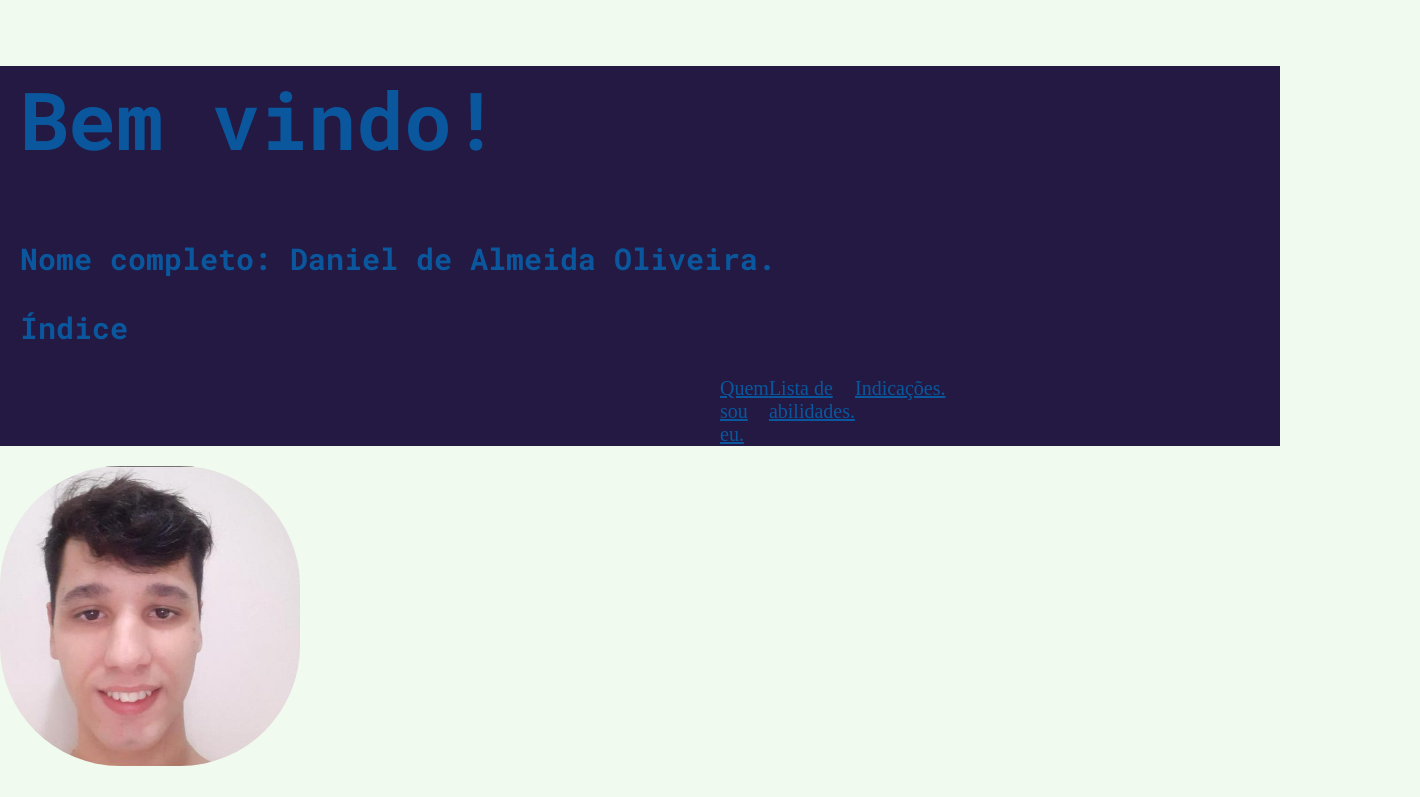
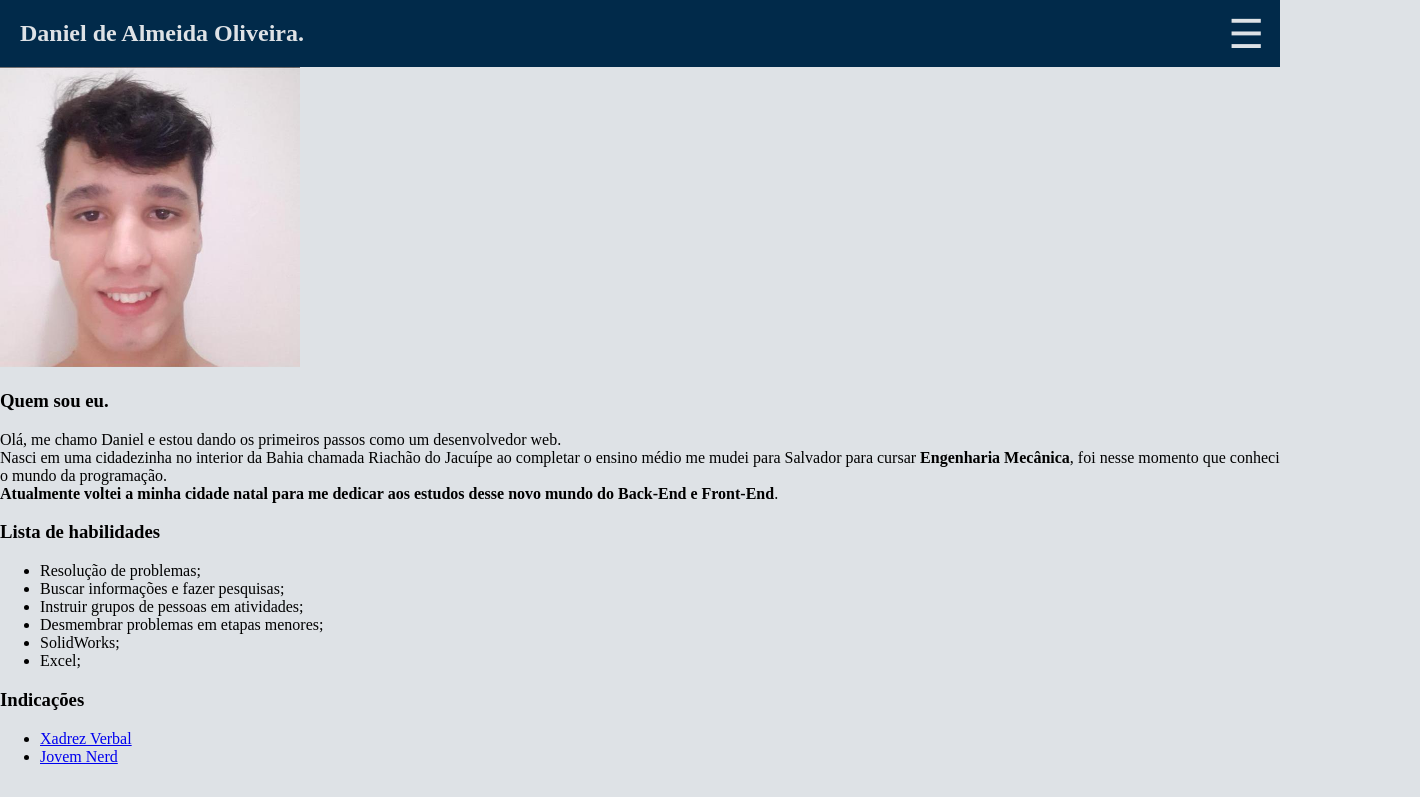
Before and after one commit to DanielOliveira1998/DanielOliveira1998.github.io, a plain HTML site: page index.html in a window 1280 px wide. Shown: the top 797 px of the page, 1420 px wide, since content can reach past the window. Drawn offline with Linux system fonts and the light colour scheme.

Commit message:
menu sanduiche layout pronto (falta configurar o focus do botão)

```diff
--- a/index.html
+++ b/index.html
@@ -15,21 +15,21 @@
 </head>
 <body>
     <nav> <!-- Menu: barra inicial e links de navegação -->
-        <div>
-            <h1>Bem vindo!</h1>
-            <h3 class="main-Part">Nome completo: Daniel de Almeida Oliveira.</h3>
-            <h3 class="main-Part">Índice</h3>
+        <div class="Logo">
+            <h1>Daniel de Almeida Oliveira.</h1>
         </div>
-        <ol id="menu">
+        <ol>
+            <li>Índice</li>
             <li><a href="#EU">Quem sou eu.</a></li>
-            <li><a href="#Abilidades">Lista de abilidades.</a></li>
+            <li><a href="#Habilidades">Lista de abilidades.</a></li>
             <li><a href="#Indicacoes">Indicações.</a></li>
         </ol>
+        <Button>&#9776;</Button>
     </nav>
-    <div> <!-- Introduçã: foto + apresentação -->
+    <div class="Intro"> <!-- Introduçã: foto + apresentação -->
         <img src="me.jpg" alt="Foto do rosto de Daniel de Almeida Oliveira" width="300px">
-        <h3 id="EU" class="main-Part">Quem sou eu.</h3>
-        <p class="Introduction">Olá, me chamo Daniel e estou dando os primeiros passos como um desenvolvedor web. <br>
+        <h3 id="EU">Quem sou eu.</h3>
+        <p>Olá, me chamo Daniel e estou dando os primeiros passos como um desenvolvedor web. <br>
             Nasci em uma cidadezinha no interior da Bahia chamada Riachão do Jacuípe ao completar o
             ensino médio me mudei para Salvador para cursar <strong>Engenharia Mecânica</strong>, foi nesse momento que conheci
             o mundo da programação.<br>
@@ -37,9 +37,9 @@
             desse novo mundo do Back-End e Front-End</strong>.
         </p>
     </div>
-    <div> <!-- Habilidadese competências -->
-        <h3 id="Abilidades" class="main-Part" >Lista de habilidades</h3>
-        <ul class="Introduction">
+    <div class="Ability"> <!-- Habilidadese competências -->
+        <h3 id="Habilidades">Lista de habilidades</h3>
+        <ul >
             <li>Resolução de problemas;</li>
             <li>Buscar informações e fazer pesquisas;</li>
             <li>Instruir grupos de pessoas em atividades;</li>
@@ -48,9 +48,9 @@
             <li>Excel;</li>
         </ul>
     </div>
-    <div> <!-- Indicações (Pode virar um links para minha redes: GitHub, Linkedin, Instagran...) -->
-        <h3 id="Indicacoes" class="main-Part">Indicações</h3>
-        <ul class="Introduction">
+    <div class="Links"> <!-- Indicações (Pode virar um links para minha redes: GitHub, Linkedin, Instagran...) -->
+        <h3 id="Indicacoes">Indicações</h3>
+        <ul>
             <li><a href="https://xadrezverbal.com/" target="_blank">Xadrez Verbal</a></li>
             <li><a href="https://jovemnerd.com.br/" target="_blank">Jovem Nerd</a></li>
         </ul>
--- a/style.css
+++ b/style.css
@@ -1,46 +1,51 @@
-body {
-    background-color: #F1FAEE;
+body{
     margin: 0px;
+    background-color: #DEE2E6;
+    }
+nav, nav ol li a{
+    background-color: #012A4A;
+    padding: 0px 20px;
+    color: #DEE2E6;
+    justify-content: space-between;
+    align-items: center;
 }
-nav {
-    background-color: #231942;
-    padding: 0px 20px;
-    }
-nav ol{
-justify-content: space-between;
-list-style: none;
-padding: 0px 700px;
-}
-ol:hover {
-    cursor: pointer;
-    opacity: 0.5;
-}
-.main-Part {
-    font-family: 'Roboto Mono', monospace;
-    font-size: 30px;
-    color: #0a579e;
-}
-ol, ol li a {
-    font-size: 20px;
-    color: #0a579e;
-        /* Falta ignorar o sublinhado e os numeros da lista */
-}
-nav ol {
+nav, ol{
     display: flex;
     flex-direction: row;
 }
-.Introduction {
-    font-family: 'Roboto', sans-serif;
-    font-size: 18px;
-    color: #457B9D;
+ol{
+    list-style: none;
+    padding: 0px;
+    height: 0px;
+    overflow: hidden;
 }
+ol li{
+    padding: 0px 20px;
+    font-size: 30px;
+}
+ol li a:hover, button:hover{
+    cursor: pointer;
+    opacity: 0.8;
+}
+button{
+    background-color: transparent;
+    border: none;
+    color: #DEE2E6;
+    font-size: 40px;
+    position: absolute;
+    right: 10px;
+    top: 10px;
+}
+button:focus ~ ol{
+    height: fit-content;
+}
+@media (max-width: 700px) {
+    nav, nav ol{
+        flex-direction: column;
+        align-items: unset;
 
-h1 {
-    font-size: 80px;
-    font-family: 'Roboto Mono', monospace;
-    color: #0a579e;
+    }
+    ol{
+        text-align: center;
+    }
 }
-
-img{
-    border-radius: 40%;
-}
```
